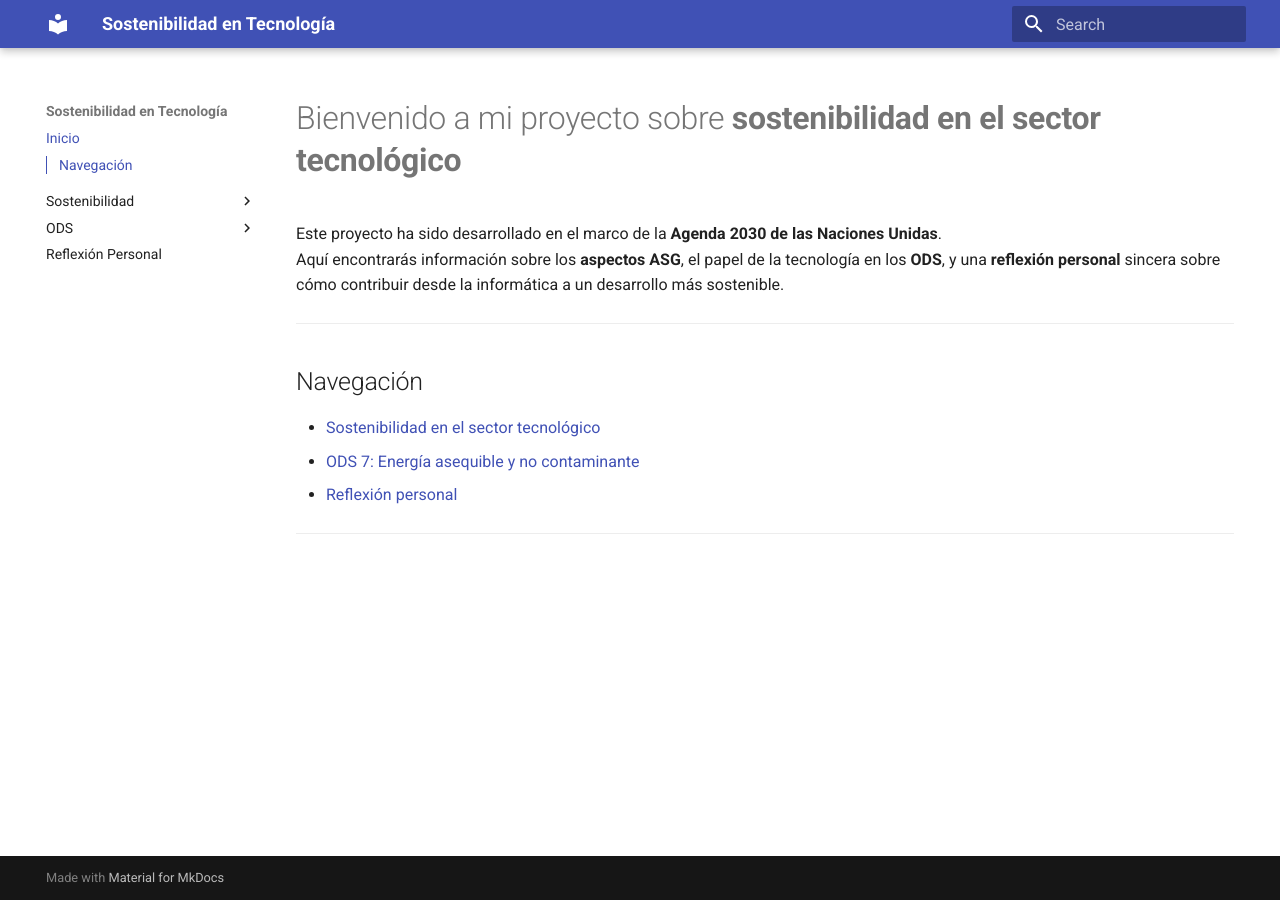
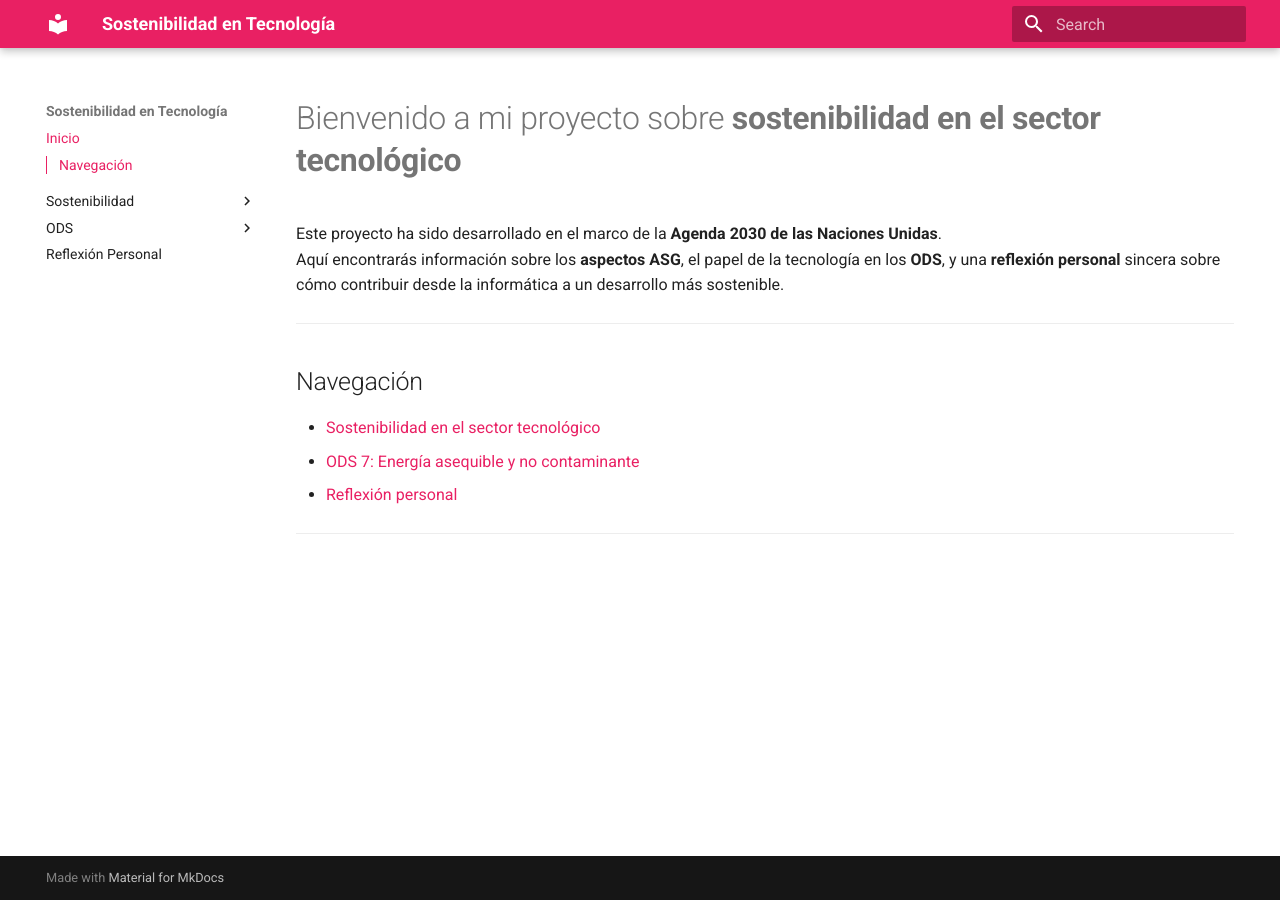
Before and after one commit to OlegLukyyy/Saspfase1, an MkDocs documentation site: the page built from docs/index.md, in a window 1280 px wide. Built offline with MkDocs 1.6.1 and Material for MkDocs 9.7.7, drawn with Linux system fonts in a browser that asks for light colours.

Commit message:
Cambios colores tema

```diff
--- a/mkdocs.yml
+++ b/mkdocs.yml
@@ -2,8 +2,8 @@ site_name: Sostenibilidad en Tecnología
 theme:
   name: "material"
   palette:
-    primary: "indigo"
-    accent: "light green"
+    primary: "pink"
+    accent: "pink"
   features:
     - search.highlight
     - search.share
```
